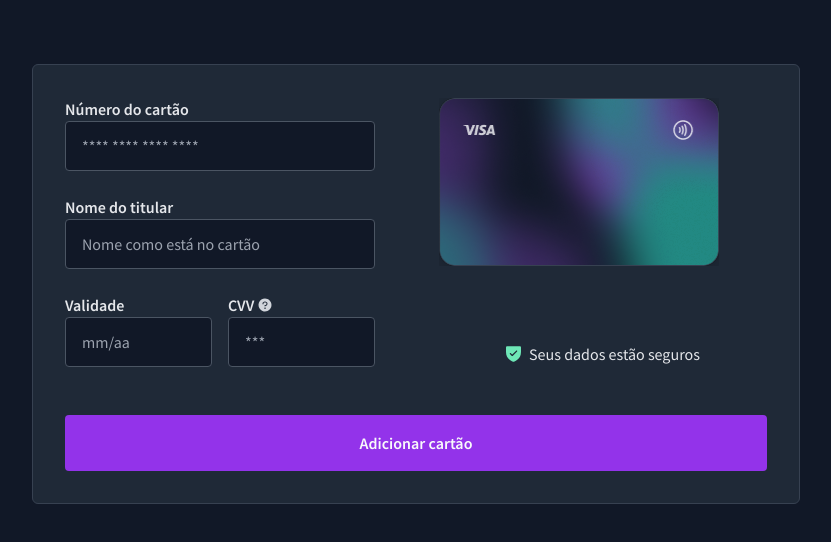
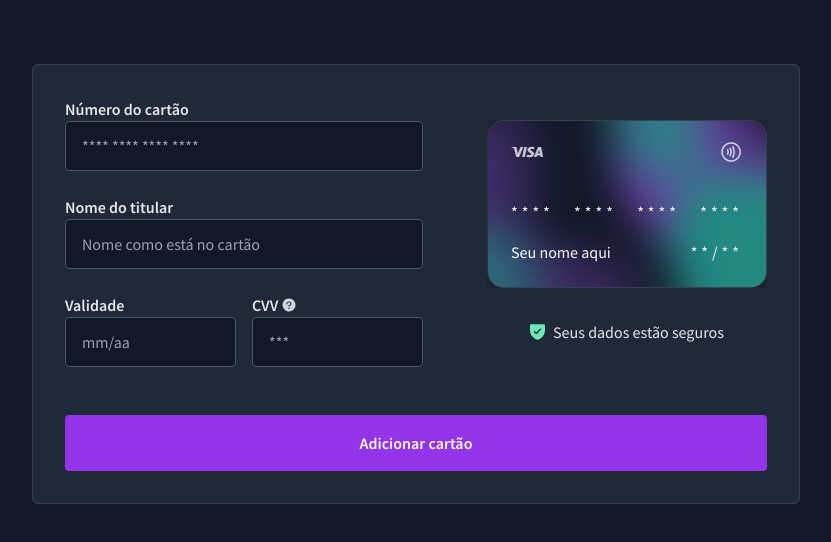
Before and after one commit to jfilipedias/credit-card-form, a React (Vite) app: page / in a window 1280 px wide. Shown: the top 542 px of the page, without its empty margins (224-1055 px from the left). Built offline with nearby package versions, Linux system fonts and the light colour scheme.

Commit message:
refactor: Decouples credit card component

```diff
--- a/src/App.tsx
+++ b/src/App.tsx
@@ -1,12 +1,12 @@
-/* eslint-disable tailwindcss/no-custom-classname */
 import * as Tooltip from '@radix-ui/react-tooltip'
 import { zodResolver } from '@hookform/resolvers/zod'
 import { FormProvider, useForm } from 'react-hook-form'
 import { z } from 'zod'
 import HelpIcon from './assets/help.svg'
 import { Button } from './components/Button'
+import { CreditCard } from './components/CreditCard'
+import { Form } from './components/Form'
 import { SafetyInfo } from './components/SafetyInfo'
-import { Form } from './components/Form'
 import './styles/main.css'
 
 const creditCardFormSchema = z.object({
@@ -45,12 +45,8 @@ function App() {
         className="mx-auto flex h-screen max-w-3xl flex-col items-center border-[#374151] bg-[#1F2937] px-6 py-8 lg:mt-16 lg:h-fit lg:rounded-md lg:border lg:p-8"
       >
         <div className="flex w-full flex-col items-center gap-16 lg:flex-row-reverse">
-          <section className="flex w-96 flex-col items-center gap-8">
-            <div className="group h-[212px] w-[328px] [perspective:60rem]">
-              <div className="bg-card-front absolute left-0 top-0 z-50 h-[212px] w-[328px] bg-no-repeat transition-all duration-500 [backface-visibility:hidden] [transform:rotateY(0)] [transformstyle:preserve-3d] group-hover:[transform:rotateY(180deg)]"></div>
-              <div className="bg-card-back absolute left-0 top-0 z-50 h-[212px] w-[328px] bg-no-repeat transition-all duration-500 [backface-visibility:hidden] [transformstyle:preserve-3d] [transform:rotateY(-180deg)] group-hover:[transform:rotateY(0)]"></div>
-            </div>
-
+          <section className="flex w-72 flex-col items-center gap-8">
+            <CreditCard />
             <SafetyInfo className="hidden lg:flex" />
           </section>
 
--- /dev/null
+++ b/src/components/CreditCard.tsx
@@ -0,0 +1,29 @@
+/* eslint-disable tailwindcss/no-custom-classname */
+export function CreditCard() {
+  return (
+    <div className="group h-[168px] w-[280px] [perspective:60rem]">
+      <div className="bg-card-front absolute left-0 top-0 z-50 flex h-full w-full flex-col justify-end gap-4 bg-no-repeat p-6 transition-all duration-500 [backface-visibility:hidden] [transform:rotateY(0)] [transformstyle:preserve-3d] group-hover:[transform:rotateY(180deg)]">
+        <div className="flex w-full items-center justify-between tracking-[.25em] text-[#F9FAFB]">
+          <span>****</span>
+          <span>****</span>
+          <span>****</span>
+          <span>****</span>
+        </div>
+
+        <div className="flex items-center justify-between text-[#F9FAFB]">
+          <span>Seu nome aqui</span>
+          <span className="tracking-[.25em]">**/**</span>
+        </div>
+      </div>
+
+      <div className="bg-card-back absolute left-0 top-0 z-50 flex h-full w-full items-end bg-no-repeat px-6 pb-11 transition-all duration-500 [backface-visibility:hidden] [transformstyle:preserve-3d] [transform:rotateY(-180deg)] group-hover:[transform:rotateY(0)]">
+        <div className="flex w-full items-center gap-2">
+          <div className="flex h-8 w-full items-center justify-end rounded bg-[#D1D5DB] p-3">
+            <span className="text-[#717781]">***</span>
+          </div>
+          <span className="grow text-sm text-[#E5E7EB]">CVV</span>
+        </div>
+      </div>
+    </div>
+  )
+}
```
